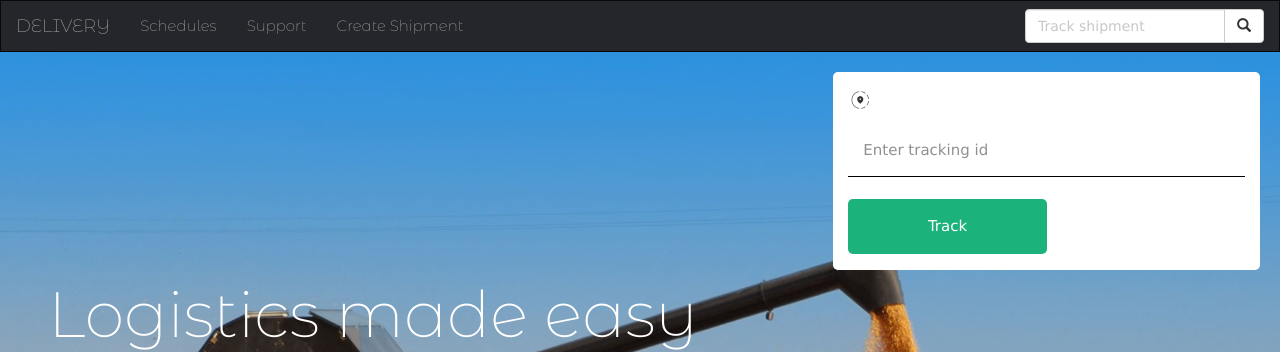
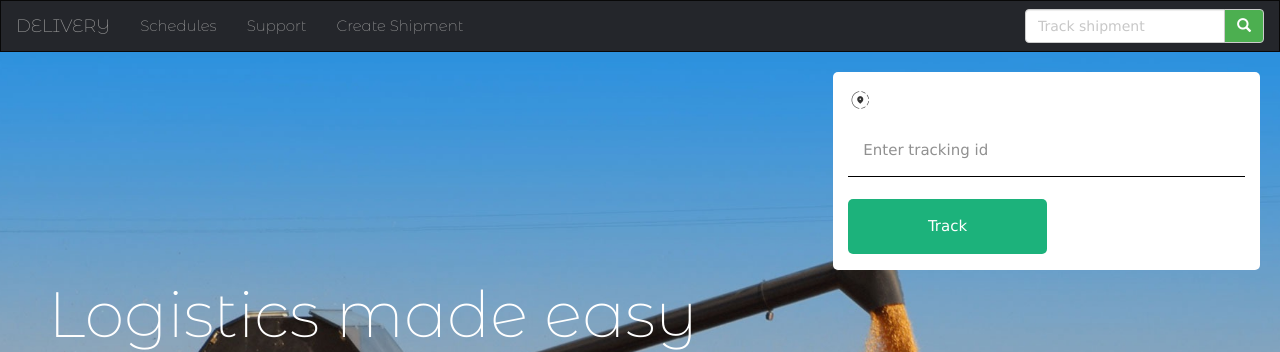
Before and after one commit to IK-Bruno97/bruno-shipment-delivery, a Django app: page / in a window 1280 px wide. Shown: the top 352 px of the page. Run offline with Django 4.2, Linux system fonts and the light colour scheme; some libraries are stand-ins or nearby versions.

Commit message:
Update layout.html

```diff
--- a/delivery/templates/delivery/layout.html
+++ b/delivery/templates/delivery/layout.html
@@ -54,7 +54,7 @@
             <div class="input-group">
               <input type="text" class="form-control" placeholder="Track shipment" name="tracking" value="{{data.tracking}}" required/>
               <div class="input-group-btn">
-                <button class="btn btn-default" type="submit">
+                <button class="btn btn-default w3-green w3-hover-opacity" type="submit">
                   <i class="glyphicon glyphicon-search"></i>
                 </button>
               </div>
```
